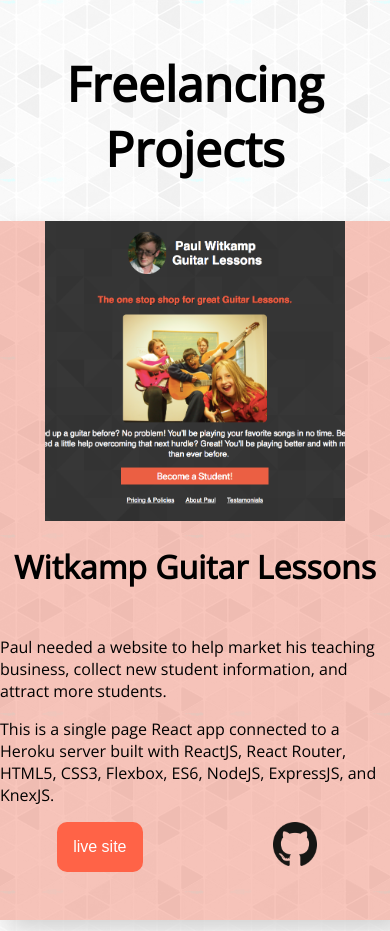
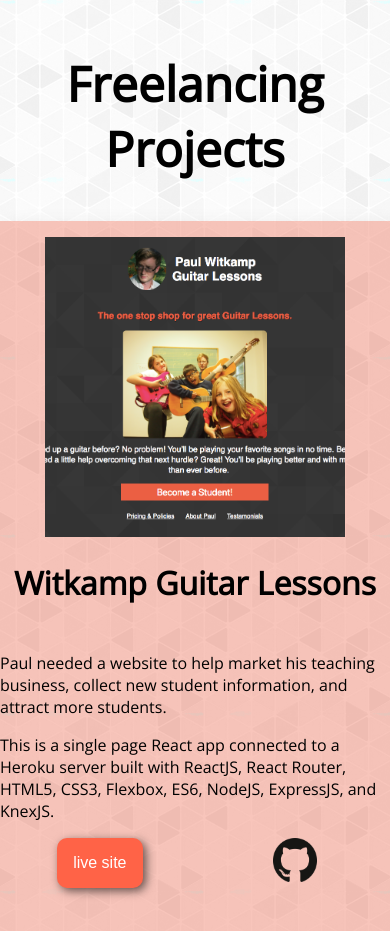
Before and after one commit to GuitarOTronic/GuitarOTronic.github.io, a website: page index.html in a window 390 px wide. Shown: the part 1793-2724 px from the top of the page. Drawn offline with nearby package versions, Linux system fonts and the light colour scheme.

Commit message:
mobile fix 5

```diff
--- a/home.css
+++ b/home.css
@@ -13,7 +13,11 @@
   max-width:500px;
 
 }
-
+button{
+  -webkit-box-shadow: 3px 3px 10px 0px rgba(3,3,3,.6);
+  -moz-box-shadow: 3px 3px 10px 0px rgba(3,3,3,.6);
+  box-shadow: 3px 3px 10px 0px rgba(3,3,3,.6);
+}
 @keyframes fadein {
   from {
     opacity: 0;
@@ -53,6 +57,7 @@
   background-image: url('./assets/pics/ChordGenie.png');
   background-position: center;
   background-size: cover;
+  margin-top: 1rem;
   width: 300px;
   height: 300px;
 }
@@ -134,6 +139,7 @@
   background-color: #eb5f435c;
 }
 .paulsSitePic{
+  margin-top: 1rem;
   width: 300px;
   height: 300px;
   background-image:url('./assets/pics/paulsSite.png');
@@ -214,6 +220,7 @@
 }
 .linksContainer .icons{
   padding: 0 1rem;
+
 }
 
 .paulsSite button{
@@ -278,6 +285,7 @@
   padding-bottom: 1rem;
 }
 iframe{
+  margin-top: 1rem;
   /* width:854;
    height:480; */
 }
```
